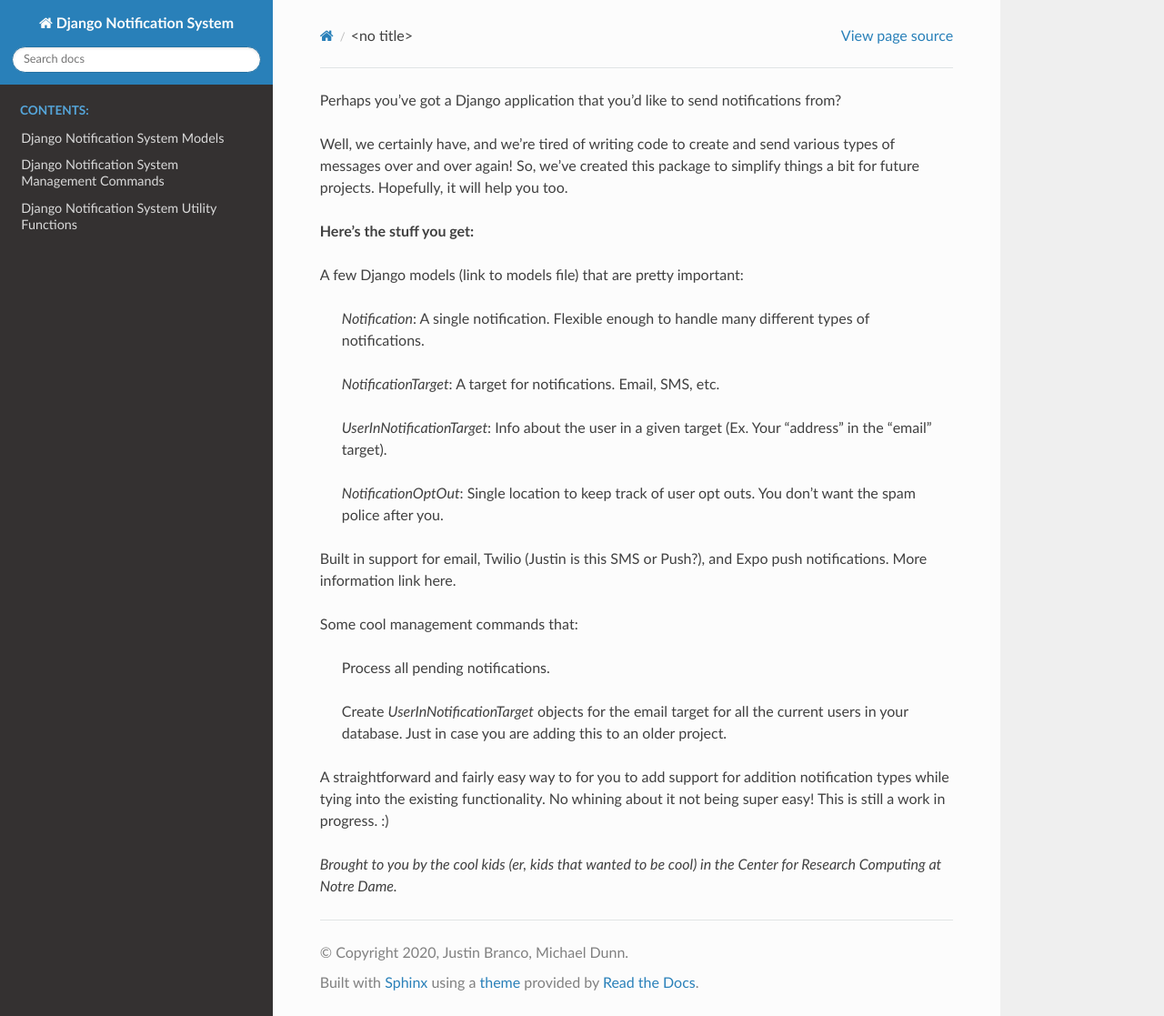
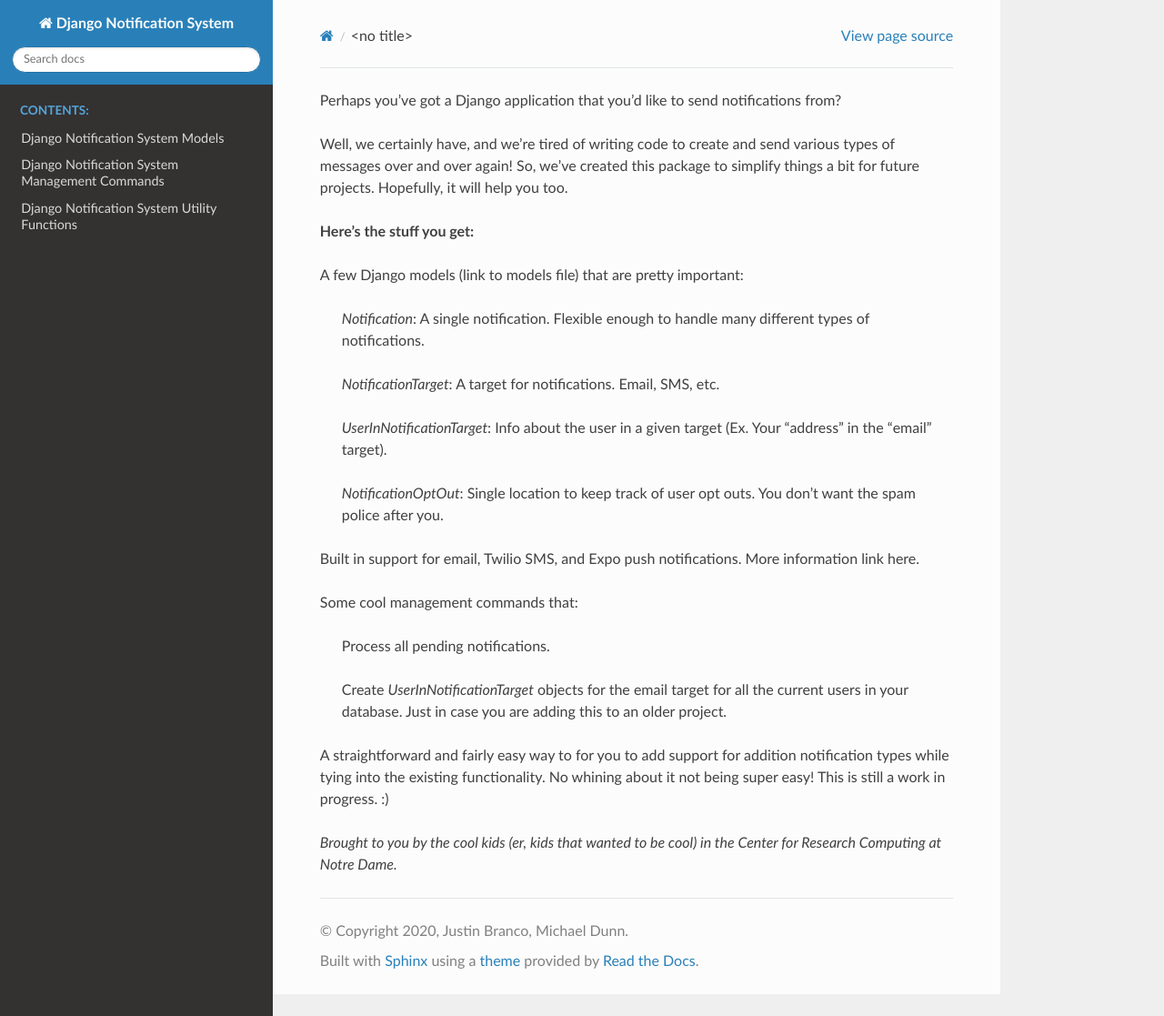
Before and after one commit to eikonomega/django-notification-system, a Sphinx documentation site: the page built from docs/introduction.rst, in a window 1280 px wide and 1117 px high. Shown: the whole window at 91% size. Built offline with Sphinx 7.4.7 and the Read the Docs theme 2.0.0, drawn with Linux system fonts in a browser that asks for light colours.

Commit message:
Updated to clarify Twilio

```diff
--- a/docs/introduction.rst
+++ b/docs/introduction.rst
@@ -13,7 +13,7 @@ a bit for future projects. Hopefully, it will help you too.
   * `UserInNotificationTarget`: Info about the user in a given target (Ex. Your "address" in the "email" target).
   * `NotificationOptOut`: Single location to keep track of user opt outs. You don't want the spam police after you.
 
-2. Built in support for email, Twilio (Justin is this SMS or Push?), and Expo push notifications. More information link here.
+2. Built in support for email, Twilio SMS, and Expo push notifications. More information link here.
 3. Some cool management commands that:
 
   * Process all pending notifications.
```
